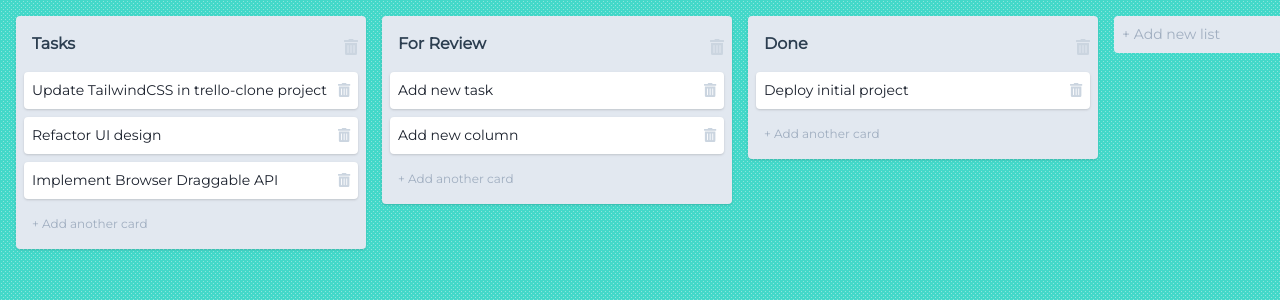
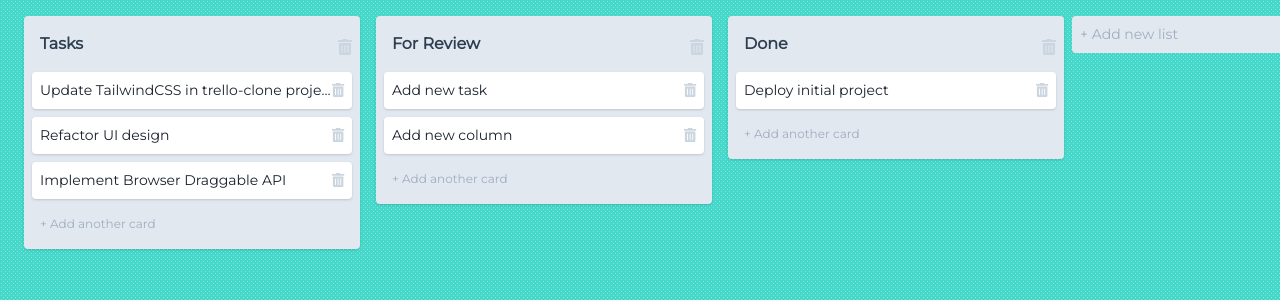
Before and after one commit to karlmarxmanzano/trello-clone, a Vue app: page / in a window 1280 px wide. Shown: the top 300 px of the page. Built offline with nearby package versions, Linux system fonts and the light colour scheme.

Commit message:
Improved Reponsive design

```diff
--- a/src/components/BoardColumn.vue
+++ b/src/components/BoardColumn.vue
@@ -1,7 +1,7 @@
 <template>
   <AppDrop @drop="moveTaskOrColumn">
     <AppDrag
-      class="column"
+      class="column max-w-sm w-64 md:w-84"
       :transferData="{
         type: 'column',
         fromColumnIndex: columnIndex
@@ -33,7 +33,7 @@
 
       <input
         type="text"
-        class="column-input"
+        class="max-w-sm w-64 md:w-84 column-input"
         placeholder="+ Add another card"
         @keyup.enter="createTask($event, column.tasks)"
       />
@@ -87,9 +87,7 @@ export default {
 
 <style lang="css">
 .column {
-  @apply bg-gray-300 p-2 mr-4 text-left shadow rounded;
-  min-width: 350px;
-  max-width: 350px;
+  @apply bg-gray-300 p-2 mx-2 text-left shadow rounded;
 }
 
 .column-name {
@@ -97,6 +95,6 @@ export default {
 }
 
 .column-input {
-  @apply text-xs block p-2 w-full bg-transparent;
+  @apply text-xs p-2 bg-transparent;
 }
 </style>
--- a/src/views/Board.vue
+++ b/src/views/Board.vue
@@ -12,6 +12,7 @@
       <div class="board-container-input">
         <input
           type="text"
+          class="max-w-sm w-64 md:w-84 p-2 mr-2 flex-grow rounded bg-gray-300 text-sm "
           placeholder="+ Add new list"
           v-model="newColumnName"
           @keyup.enter="createColumn"
@@ -75,9 +76,4 @@ export default {
 .board-container-input {
   @apply flex flex-col relative;
 }
-
-.board-container-input input {
-  @apply p-2 mr-2 flex-grow rounded bg-gray-300 text-sm;
-  min-width: 350px;
-}
 </style>
--- a/src/views/Task.vue
+++ b/src/views/Task.vue
@@ -1,11 +1,11 @@
 <template>
-  <div class="task-view">
-    <div class="flex-col flex-grow items-start justify-between px-4 task-view-container">
+  <div class="task-view w-10/12 md:w-6/12">
+    <div class="w-full flex-col flex-grow justify-between px-4">
       <div class="flex">
         <input
           type="text"
-          class="flex-grow p-2 block text-xl font-bold bg-transparent"
-          :value="task.name "
+          class="w-full p-2 text-xl font-bold bg-transparent"
+          :value="task.name"
           @change="updateTaskProperty($event, 'name')"
           @keyup.enter="updateTaskProperty($event, 'name')"
         />
@@ -16,7 +16,7 @@
       </div>
 
       <textarea
-        class="relative w-full bg-transparent px-2 border mt-2 h-64 border-none text-sm leading-normal"
+        class="w-full bg-transparent px-2 border mt-2 h-64 border-none text-sm leading-normal"
         :value="task.description"
         @change="updateTaskProperty($event, 'description')"
       />
@@ -82,11 +82,6 @@ export default {
 
 <style>
 .task-view {
-  @apply relative flex flex-row bg-gray-300 inset-0 mx-4 m-32 mx-auto py-4 text-left rounded shadow;
-  max-width: 700px;
-}
-
-.task-view-container {
-  min-width: 350px;
+  @apply mx-auto flex flex-row bg-gray-300 my-auto my-16 py-4 text-left rounded shadow;
 }
 </style>
--- a/tailwind.config.js
+++ b/tailwind.config.js
@@ -4,6 +4,7 @@ module.exports = {
   separator: ':',
   theme: {
     screens: {
+      xs: '320px',
       sm: '640px',
       md: '768px',
       lg: '1024px',
@@ -145,7 +146,11 @@ module.exports = {
       '40': '10rem',
       '48': '12rem',
       '56': '14rem',
-      '64': '16rem'
+      '64': '16rem',
+      '72': '18rem',
+      '76': '19.5',
+      '84': '21rem',
+      '96': '24rem'
     },
     backgroundColor: theme => theme('colors'),
     backgroundPosition: {
```
